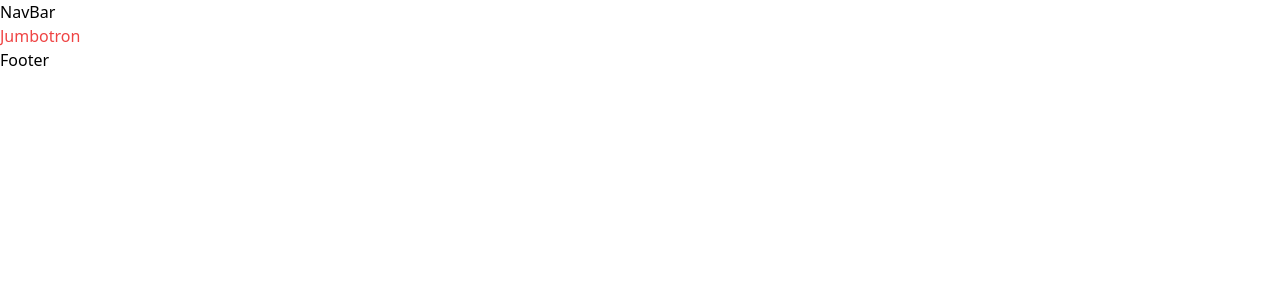
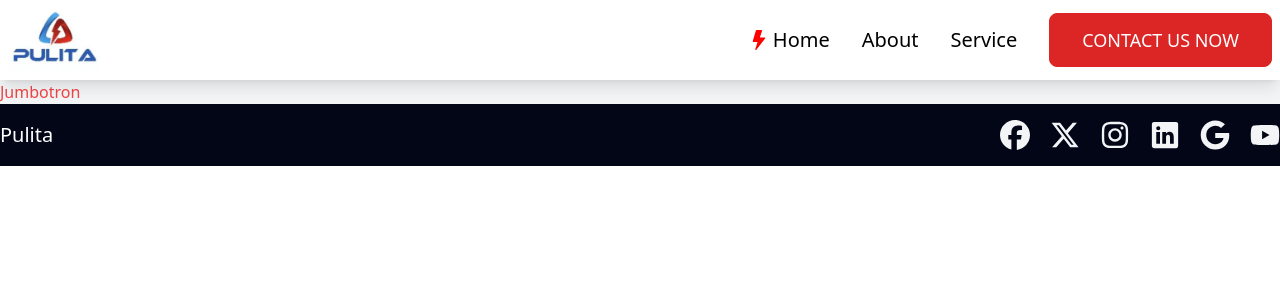
Before and after one commit to Ernie1234/pulita, a React (Vite) app: page / in a window 1280 px wide. Shown: the top 300 px of the page. Built offline with nearby package versions, Linux system fonts and the light colour scheme.

Commit message:
navbar and footer

```diff
--- a/package.json
+++ b/package.json
@@ -10,8 +10,11 @@
     "preview": "vite preview"
   },
   "dependencies": {
+    "prop-types": "^15.8.1",
     "react": "^18.2.0",
     "react-dom": "^18.2.0",
+    "react-headroom": "^3.2.1",
+    "react-icons": "^5.0.1",
     "react-router-dom": "^6.21.3"
   },
   "devDependencies": {
--- a/src/App.jsx
+++ b/src/App.jsx
@@ -1,19 +1,20 @@
 import { Route, Routes } from "react-router-dom";
 
 import { Footer, NavBar } from "./components";
-import { About, Contact, Home, NotFound } from "./routes";
+import { About, Contact, Home, NotFound, Service } from "./routes";
 
 export default function App() {
   return (
-    <>
+    <div className="bg-gray-100 ">
       <NavBar />
       <Routes>
         <Route exact path="/" element={<Home />} />
         <Route path="/about" element={<About />} />
         <Route path="/contact" element={<Contact />} />
+        <Route path="/service" element={<Service />} />
         <Route path="*" element={<NotFound />} />
       </Routes>
       <Footer />
-    </>
+    </div>
   );
 }
--- /dev/null
+++ b/src/components/Button.jsx
@@ -0,0 +1,16 @@
+import PropTypes from "prop-types";
+
+function Button({ title }) {
+  return (
+    <button className="inline-block px-8 py-3 md:text-base lg:text-lg capitalize font-medium text-white bg-red-600 border border-red-600 rounded-md lg:rounded-lg active:text-red-500 hover:bg-transparent hover:text-red-600 focus:outline-none focus:ring">
+      {title}
+    </button>
+  );
+}
+
+Button.propTypes = {
+  title: PropTypes.string,
+};
+export default Button;
+
+//todo install the prop-types in the npm
--- a/src/components/Footer.jsx
+++ b/src/components/Footer.jsx
@@ -1,5 +1,56 @@
+import { IoLogoLinkedin } from "react-icons/io5";
+import {
+  FaFacebook,
+  FaGoogle,
+  FaInstagram,
+  FaXTwitter,
+  FaYoutube,
+} from "react-icons/fa6";
+import { Link } from "react-router-dom";
+
 function Footer() {
-  return <div>Footer</div>;
+  return (
+    <div className="bg-slate-950 py-4 px-5 md:px-0 ">
+      <div className="w-full md:max-w-screen-lg lg:max-w-screen-xl mx-auto flex flex-col md:flex-row justify-center md:justify-between items-center">
+        <p className="text-white capitalize text-xl">pulita</p>
+        <div className="flex gap-5">
+          <Link to="www.facebook.com/pulita" target="_blank" rel="noreferrer">
+            <FaFacebook
+              className="text-gray-100 hover:text-gray-200"
+              size={30}
+            />
+          </Link>
+          <Link to="www.facebook.com/pulita" target="_blank" rel="noreferrer">
+            <FaXTwitter
+              className="text-gray-100 hover:text-gray-200"
+              size={30}
+            />
+          </Link>
+          <Link to="www.facebook.com/pulita" target="_blank" rel="noreferrer">
+            <FaInstagram
+              className="text-gray-100 hover:text-gray-200"
+              size={30}
+            />
+          </Link>
+          <Link to="www.facebook.com/pulita" target="_blank" rel="noreferrer">
+            <IoLogoLinkedin
+              className="text-gray-100 hover:text-gray-200"
+              size={30}
+            />
+          </Link>
+          <Link to="www.facebook.com/pulita" target="_blank" rel="noreferrer">
+            <FaGoogle className="text-gray-100 hover:text-gray-200" size={30} />
+          </Link>
+          <Link to="www.facebook.com/pulita" target="_blank" rel="noreferrer">
+            <FaYoutube
+              className="text-gray-100 hover:text-gray-200"
+              size={30}
+            />
+          </Link>
+        </div>
+      </div>
+    </div>
+  );
 }
 
 export default Footer;
--- a/src/components/NavBar.jsx
+++ b/src/components/NavBar.jsx
@@ -1,5 +1,116 @@
+import Headroom from "react-headroom";
+import { useState } from "react";
+import { BsLightningFill } from "react-icons/bs";
+import { IoClose, IoMenu } from "react-icons/io5";
+import { Link, NavLink, useLocation } from "react-router-dom";
+
+import { pageLinks } from "../libs/data";
+import Button from "./Button";
+
 function NavBar() {
-  return <div>NavBar</div>;
+  const { pathname } = useLocation();
+  const [isOpen, setIsOpen] = useState(false);
+
+  const handleClose = () => {
+    setIsOpen((prev) => !prev);
+  };
+
+  return (
+    <div className="">
+      <Headroom>
+        <nav className="w-full bg-white transition-all duration-300 ease-in-out shadow-sm md:shadow-md lg:shadow-lg">
+          <div className="md:max-w-screen-md lg:max-w-screen-xl flex flex-wrap items-center justify-between mx-auto p-2">
+            <Link
+              to="/"
+              className="flex items-center space-x-3 rtl:space-x-reverse"
+            >
+              <img src="/assets/Pulita logo.png" alt="Logo" className="h-16" />
+            </Link>
+
+            {/* to show the menu button for toggle the mobile nav bar */}
+            {!isOpen && (
+              <IoMenu
+                onClick={handleClose}
+                size={45}
+                className="block md:hidden hover:text-slate-950 text-slate-900"
+              />
+            )}
+
+            {/* navbar links for the desktop view */}
+            <div
+              className="hidden w-full md:block md:w-auto"
+              id="navbar-default"
+            >
+              <ul className=" flex flex-row justify-center items-center md:space-x-8 rtl:space-x-reverse ">
+                {pageLinks.map((link) => (
+                  <li key={link.id}>
+                    <NavLink
+                      to={link.path}
+                      className={({ isActive }) =>
+                        `capitalize text-xl flex justify-center items-center gap-1 font-light hover:font-normal transition-all duration-300 ease-in-out  ${
+                          isActive ? "" : ""
+                        }`
+                      }
+                    >
+                      {pathname === link.path ? (
+                        <BsLightningFill color="red" />
+                      ) : (
+                        " "
+                      )}
+                      {link.text}
+                    </NavLink>
+                  </li>
+                ))}
+                <li>
+                  <Link to="/contact" className="hidden md:block">
+                    <Button title="CONTACT US NOW" />
+                  </Link>
+                </li>
+              </ul>
+            </div>
+          </div>
+        </nav>
+      </Headroom>
+      {/* mobile nav */}
+      {isOpen && (
+        <div className="w-full h-full absolute top-0 bottom-0 left-0 right-0 block md:hidden bg-blue-950/70 z-40 transition-all duration-300 ease-in-out">
+          {isOpen && (
+            <IoClose
+              onClick={handleClose}
+              size={45}
+              className="block md:hidden mt-3 ml-3 text-slate-100"
+            />
+          )}
+          <ul className="font-medium flex flex-col gap-5 ml-5 mt-8 w-full rtl:space-x-reverse">
+            {pageLinks.map((link) => (
+              <li key={link.id} className="text-left  py-3">
+                <NavLink
+                  to={link.path}
+                  className={({ isActive }) =>
+                    " capitalize text-xl block " +
+                    (isActive ? "text-gray-300" : "text-white")
+                  }
+                >
+                  {link.text}
+                </NavLink>
+              </li>
+            ))}
+            <li className="text-left  py-3">
+              <NavLink
+                to="/contact"
+                className={({ isActive }) =>
+                  " capitalize text-xl block " +
+                  (isActive ? "text-gray-300" : "text-white")
+                }
+              >
+                Contact Us Now
+              </NavLink>
+            </li>
+          </ul>
+        </div>
+      )}
+    </div>
+  );
 }
 
 export default NavBar;
--- a/src/components/index.js
+++ b/src/components/index.js
@@ -1,3 +1,4 @@
 export { default as Jumbotron } from "./Jumbotron";
+export { default as Button } from "./Button";
 export { default as NavBar } from "./NavBar";
 export { default as Footer } from "./Footer";
--- /dev/null
+++ b/src/routes/Service.jsx
@@ -0,0 +1,5 @@
+function Service() {
+  return <div>Service</div>;
+}
+
+export default Service;
--- a/src/routes/index.js
+++ b/src/routes/index.js
@@ -1,4 +1,5 @@
 export { default as Home } from "./Home";
 export { default as About } from "./About";
 export { default as Contact } from "./Contact";
+export { default as Service } from "./Service";
 export { default as NotFound } from "./NotFound";
```
Also changed, not shown: public/assets/Pulita logo.png (added), src/libs/data.js, 1 other file (tests, documents, lock files or other folders).
